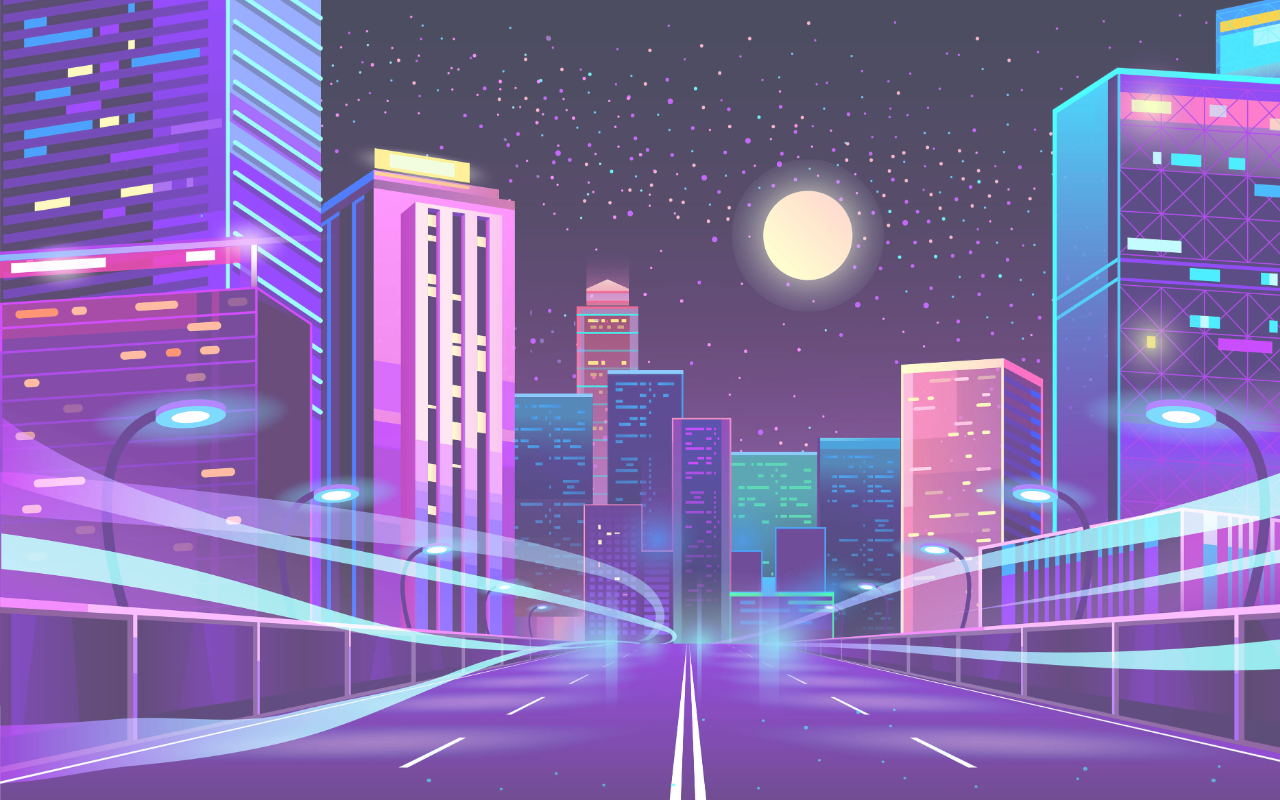
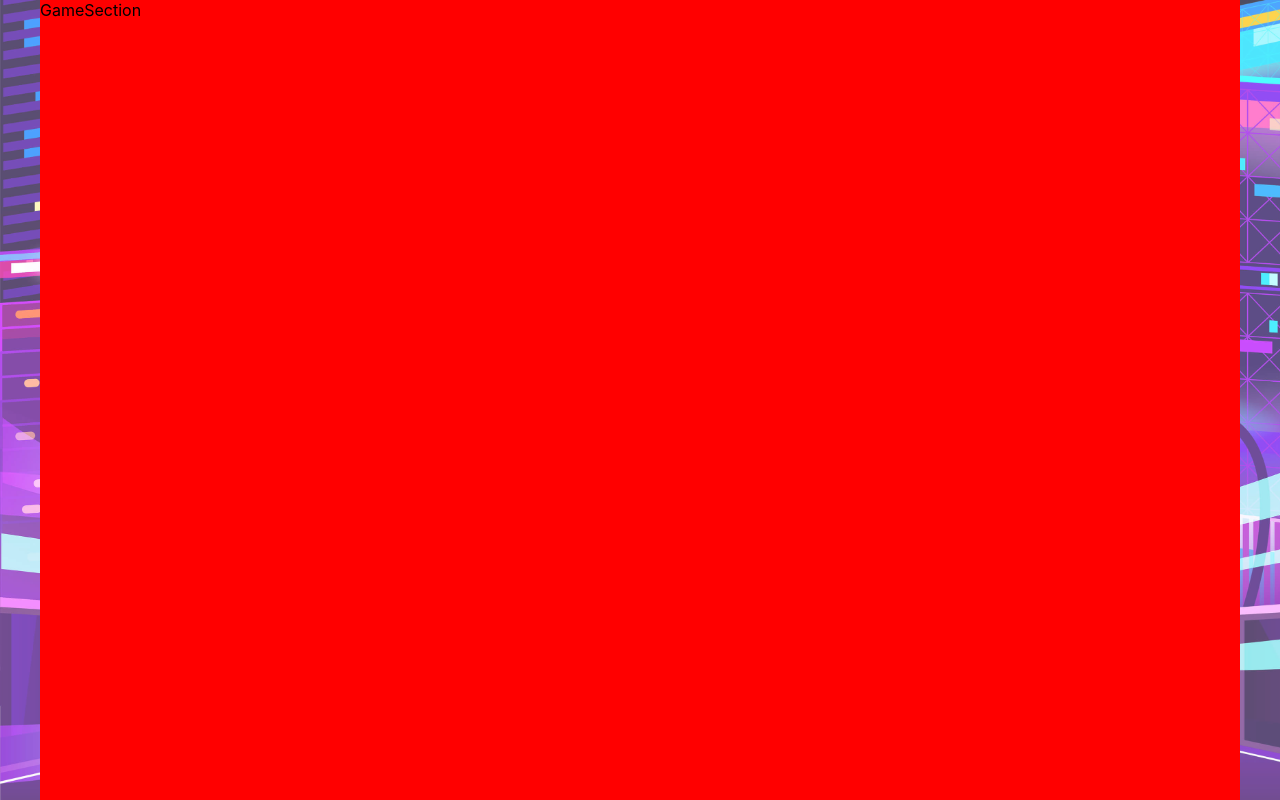
Before and after one commit to phat-trann/poker-web, a React (Create React App) app: page / in a window 1280 px wide. Built offline with nearby package versions, Linux system fonts and the light colour scheme; the HTML template or start-up script is replaced by a standard one.

Commit message:
- Add Konva - Style for game place

```diff
--- a/package.json
+++ b/package.json
@@ -10,8 +10,10 @@
     "@types/node": "^16.7.13",
     "@types/react": "^18.0.0",
     "@types/react-dom": "^18.0.0",
+    "konva": "^8.3.14",
     "react": "^18.2.0",
     "react-dom": "^18.2.0",
+    "react-konva": "^18.2.3",
     "react-scripts": "5.0.1",
     "typescript": "^4.4.2",
     "web-vitals": "^2.1.0"
--- a/src/App.tsx
+++ b/src/App.tsx
@@ -1,26 +1,43 @@
 import React from 'react';
 import styled from 'styled-components';
+import GameSection from './components/GameSection';
 
 const AppBg = styled.div`
   background-image: url(/bg.jpg);
   width: 100vw;
-  height: 100vh;
+  min-height: 100vh;
   background-size: cover;
   background-position-y: center;
   position: relative;
+  display: flex;
+  justify-content: center;
+  align-items: center;
 `;
 const GameBg = styled.div`
-  width: 100vw;
-  height: 100vh;
+  width: 100%;
+  height: 100%;
   position: fixed;
   background-color: #fff;
   opacity: 0.3;
+  top: 0;
+  right: 0;
+`;
+const GamePlace = styled.div`
+  width: 1200px;
+  height: 800px;
+  background: red;
+  z-index: 2;
 `;
 
 function App() {
-  return <AppBg className="App">
-    <GameBg />
-  </AppBg>;
+  return (
+    <AppBg className="App">
+      <GamePlace>
+        <GameSection />
+      </GamePlace>
+      <GameBg />
+    </AppBg>
+  );
 }
 
 export default App;
--- /dev/null
+++ b/src/components/GameSection.tsx
@@ -0,0 +1,7 @@
+import React from 'react';
+
+const GameSection = () => {
+  return <div>GameSection</div>;
+};
+
+export default GameSection;
```
Also changed, not shown: 2 other files (tests, documents, lock files or other folders).
